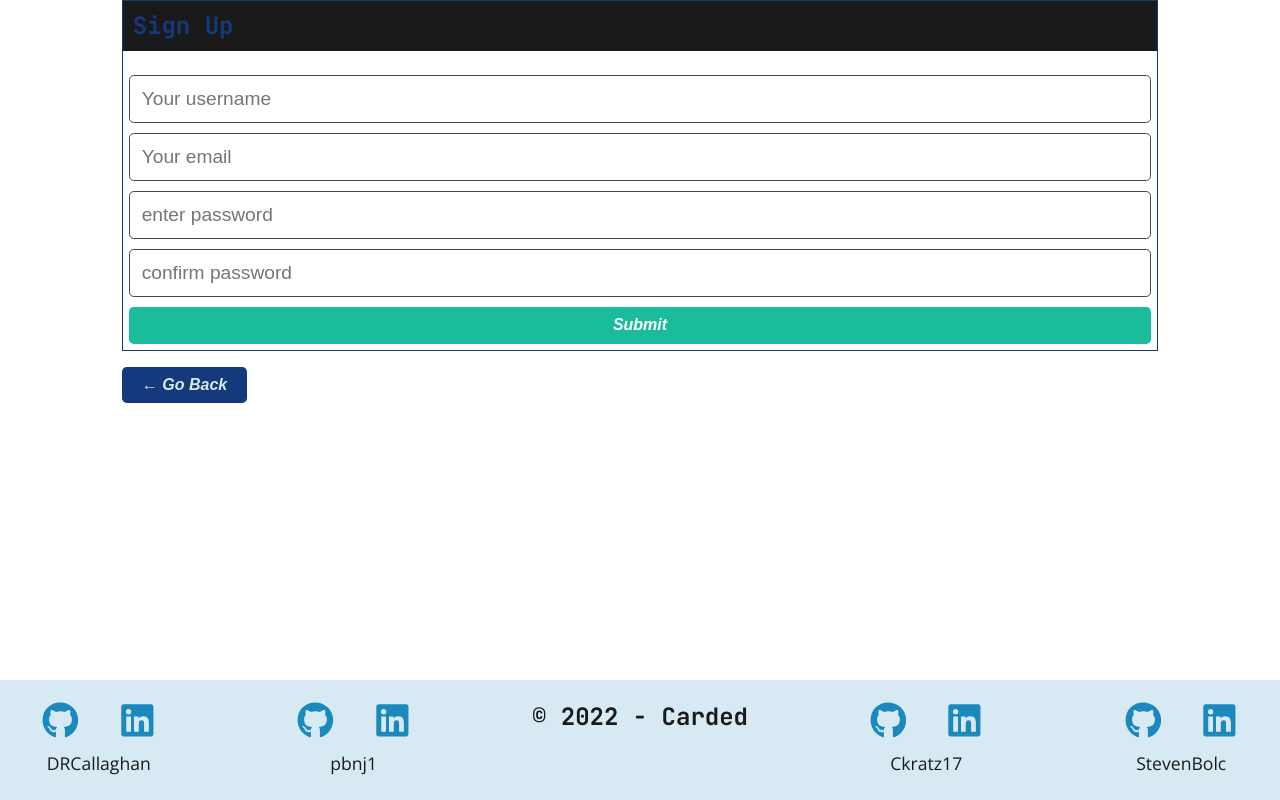
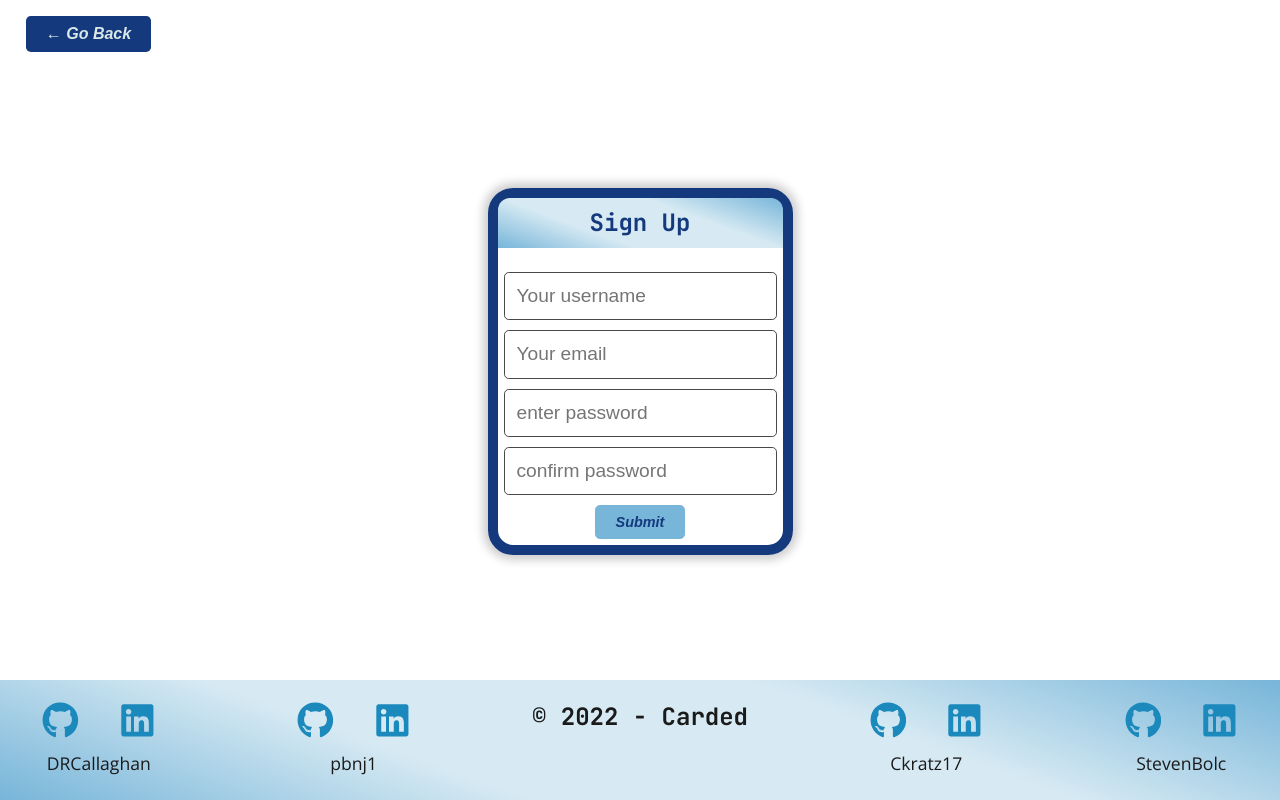
Before and after one commit to DRCallaghan/Carded, a React (Create React App) app in the folder client/: page /signup in a window 1280 px wide. Built offline with nearby package versions, Linux system fonts and the light colour scheme.

Commit message:
added stylings for login and signup pages

```diff
--- a/client/src/components/Bootstrap/addTeamModal.js
+++ b/client/src/components/Bootstrap/addTeamModal.js
@@ -5,7 +5,6 @@ import modal from './modal.css'
 
 function Team() {
     const [show, setShow] = useState(false);
-
     const handleClose = () => setShow(false);
     const handleShow = () => setShow(true);
     const [name, setName] = useState('')
--- a/client/src/components/Footer/footer.css
+++ b/client/src/components/Footer/footer.css
@@ -1,9 +1,8 @@
 .footer {
-    background-color: #d7eaf3;
+    background:linear-gradient(20deg, #77b5d9, #d7eaf3, #d7eaf3,#77b5d9);
     border-top: solid 2px;
     box-shadow: 0 0 10px 5px;
     margin-top: 20px;
-
     position: relative;
     bottom: 0;
 
--- a/client/src/components/Footer/homefoot.js
+++ b/client/src/components/Footer/homefoot.js
@@ -12,7 +12,7 @@ const HomeFooter = () => {
       height: '15vh',
       fontSize: '2.87vw',
       color: '#14397d',
-      background: '#d7eaf3',
+      background: 'linear-gradient(20deg, #77b5d9, #d7eaf3, #d7eaf3,#77b5d9)',
     },
     logoStyle: {
       fontSize: '2.87vw',
--- a/client/src/components/Footer/index.js
+++ b/client/src/components/Footer/index.js
@@ -13,7 +13,7 @@ const Footer = () => {
       height: '15vh',
       fontSize: '2.87vw',
       color: '#14397d',
-      background: '#d7eaf3',
+      background: 'linear-gradient(20deg, #77b5d9, #d7eaf3, #d7eaf3,#77b5d9)',
       flexWrap: 'wrap'
     },
     logoStyle: {
--- a/client/src/index.css
+++ b/client/src/index.css
@@ -1037,6 +1037,11 @@ a:hover {
   color: #14397d !important;
 }
 
+.text-sign-in {
+  color: #14397d !important;
+  text-align: center;
+}
+
 .text-dark {
   color: #1a1a1a !important;
 }
@@ -1070,8 +1075,13 @@ a:hover {
   background-color: #14397d !important;
 }
 
+.bg-custom {
+  border-radius: 12px 12px 0px 0px;
+}
+
 .bg-dark {
   background-color: #1a1a1a !important;
+  border-radius: 12px 12px 0px 0px;
 }
 
 .bg-white {
@@ -1225,8 +1235,11 @@ a:hover {
 }
 
 .card {
-  border: 1px solid #14397d;
+  border: 10px solid #14397d;
+  border-radius: 25px;
+  box-shadow: 0 0px 10px 5px rgba(0,0,0,.2);
   margin-bottom: 1rem;
+
 }
 
 .card .card-header {
@@ -1237,6 +1250,7 @@ a:hover {
 
 .card .card-body {
   padding: 0.375rem;
+
 }
 
 .card .card-footer {
--- a/client/src/pages/Login.js
+++ b/client/src/pages/Login.js
@@ -44,11 +44,34 @@ const Login = (props) => {
     });
   };
 
+  const styles = {
+    borderStyle: {
+      paddingTop: '15vh',
+      borderRadius: '50px',
+      paddingRight: '2vw',
+    },
+    buttonStyle: {
+      margin: 'auto',
+      cursor: 'pointer',
+      fontSize: 'calc(8px + .5vw)',
+      display: 'flex',
+    },
+    goBack: {
+      paddingTop: '2vh',
+      paddingLeft: '2vw'
+    },
+    cardStyle: {
+      background: 'linear-gradient(20deg, #77b5d9, #d7eaf3, #d7eaf3,#77b5d9)',
+    }
+  }
+
   return (
-    <main className="flex-row justify-center mb-4">
-      <div className="col-12 col-lg-10">
+    <div style={styles.goBack}>
+       <BackButton />
+    <main style={styles.borderStyle} className="flex-row justify-center mb-4">
+      <div className="border">
         <div className="card">
-          <h4 className="card-header bg-dark text-light p-2">Login</h4>
+          <h4 style={styles.cardStyle} className="card-header bg-custom text-sign-in p-2">Login</h4>
           <div className="card-body">
             {data ? (
               <p>
@@ -73,9 +96,8 @@ const Login = (props) => {
                   value={formState.password}
                   onChange={handleChange}
                 />
-                <button
-                  className="btn btn-block btn-info"
-                  style={{ cursor: 'pointer' }}
+                <button style={styles.buttonStyle}
+                  className="btn btn-light"
                   type="submit"
                 >
                   Submit
@@ -91,12 +113,10 @@ const Login = (props) => {
             )}
           </div>
         </div>
-        <div className='backBtn'>
-            <BackButton />
-        </div>
       </div>
       <Footer />
     </main>
+    </div>
   );
 };
 
--- a/client/src/pages/Signup.js
+++ b/client/src/pages/Signup.js
@@ -50,11 +50,34 @@ const Signup = () => {
     }
   };
 
+  const styles = {
+    borderStyle: {
+      paddingTop: '15vh',
+      borderRadius: '50px',
+      paddingRight: '2vw'
+    },
+    buttonStyle: {
+      margin: 'auto',
+      cursor: 'pointer',
+      fontSize: 'calc(8px + .5vw)',
+      display: 'flex'
+    },
+    goBack: {
+      paddingTop: '2vh',
+      paddingLeft: '2vw'
+    },
+    cardStyle: {
+      background: 'linear-gradient(20deg, #77b5d9, #d7eaf3, #d7eaf3,#77b5d9)',
+    }
+  }
+
   return (
-    <main className="flex-row justify-center mb-4">
-      <div className="col-12 col-lg-10">
+    <div style={styles.goBack} className='backBtn'>
+    <BackButton />
+    <main style={styles.borderStyle} className="flex-row justify-center mb-4">
+      <div className="">
         <div className="card">
-          <h4 className="card-header bg-dark text-light p-2">Sign Up</h4>
+          <h4 style={styles.cardStyle} className="card-header bg-custom text-sign-in p-2">Sign Up</h4>
           <div className="card-body">
             {data ? (
               <p>
@@ -95,9 +118,8 @@ const Signup = () => {
                   onChange={handleChange}
                 />
 
-                <button
-                  className="btn btn-block btn-info"
-                  style={{ cursor: 'pointer' }}
+                <button style={styles.buttonStyle}
+                  className="btn btn-light"
                   type="submit"
                 >
                   Submit
@@ -112,12 +134,10 @@ const Signup = () => {
             )}
           </div>
         </div>
-        <div className='backBtn'>
-            <BackButton />
-        </div>
       </div>
       <Footer />
     </main>
+    </div>
   );
 };
 
--- a/client/src/pages/TeamPage.js
+++ b/client/src/pages/TeamPage.js
@@ -76,13 +76,13 @@ const TeamPage = () => {
 
             <div className="flex-row justify-center">
                 <div className="col-12 col-md-10 my-3 text-center">
-                    {/* <h1>{team[0].name}</h1> */}
+                    <h1>{team[0].name}</h1>
                 </div>
                 <div className="col-12 col-md-10 my-3 text-left">
-                    {/* <h3>{team[0].address}</h3> */}
+                    <h3>{team[0].address}</h3>
                 </div>
                 <div className="col-12 col-md-10 my-3 text-right">
-                    {/* <h3>{team[0].website}</h3> */}
+                    <h3>{team[0].website}</h3>
                 </div>
             </div>
 
```
Also changed, not shown: 1 other file (tests, documents, lock files or other folders).
